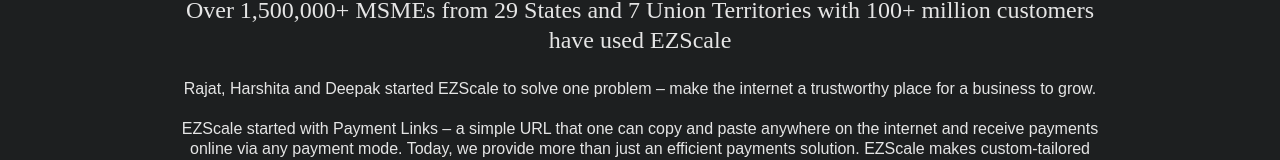
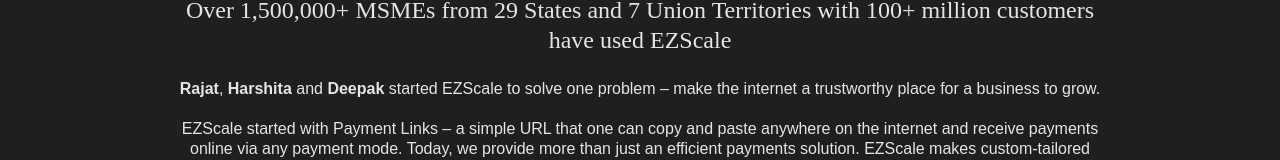
Before and after one commit to vieee/ezscale_tel_work, a Next.js app: page /about in a window 1280 px wide. Shown: the part 336-496 px from the top of the page. Built offline with nearby package versions, Linux system fonts and the light colour scheme.

Commit message:
Website Navbar Minor Naming Update

```diff
--- a/components/NavBar.js
+++ b/components/NavBar.js
@@ -14,7 +14,7 @@
                         <li><Link className={styles.a} href="/about">About</Link></li>
                         <li><Link className={styles.a} href="/startup-profile">Startup Profile</Link></li>
                         <li><Link className={styles.a} href="/brochure">Brochure</Link></li>
-                        <li><Link className={styles.a} href="/more-about-us">More About Us</Link></li>
+                        <li><Link className={styles.a} href="/more-about-us">Video</Link></li>
                         <li><Link className={styles.a} href="/careers">Careers</Link></li>
                         <li><Link className={styles.a} href="/contact-us">Contact Us</Link></li>
                     </ul>
--- a/pages/about.js
+++ b/pages/about.js
@@ -28,7 +28,7 @@
             <p className={styles.p}>
 
 
-                Rajat, Harshita and Deepak started EZScale to solve one problem – make the internet a trustworthy place for a business to grow.
+                <b>Rajat</b>, <b>Harshita</b> and <b>Deepak</b> started EZScale to solve one problem – make the internet a trustworthy place for a business to grow.
             </p>
 
             <p className={styles.p}>
--- a/styles/HomePage.module.css
+++ b/styles/HomePage.module.css
@@ -40,6 +40,7 @@
     text-align: center;
     font-size: 1.5rem;
     font-family: Raleway;
+    font-weight: 400;
 }
 
 .pz2 {
--- a/styles/globals.css
+++ b/styles/globals.css
@@ -1,7 +1,7 @@
 html,
 body {
   @import url(https://use.fontawesome.com/releases/v5.0.6/css/all.css);
-  @import url(https://fonts.googleapis.com/css?family=Oswald:400|Raleway:400,700,400italic,700italic);
+  @import url(https://fonts.googleapis.com/css?family=Oswald:400|Raleway:100,400,700,400italic,700italic);
   padding: 0;
   margin: 0;
   height: 100%;
```
